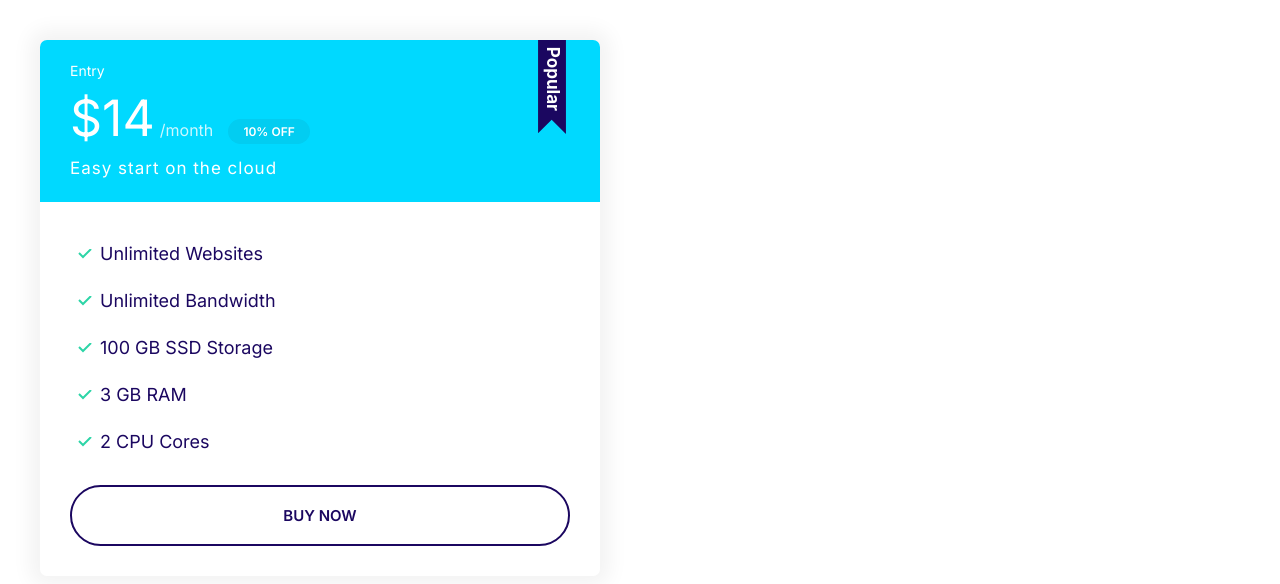
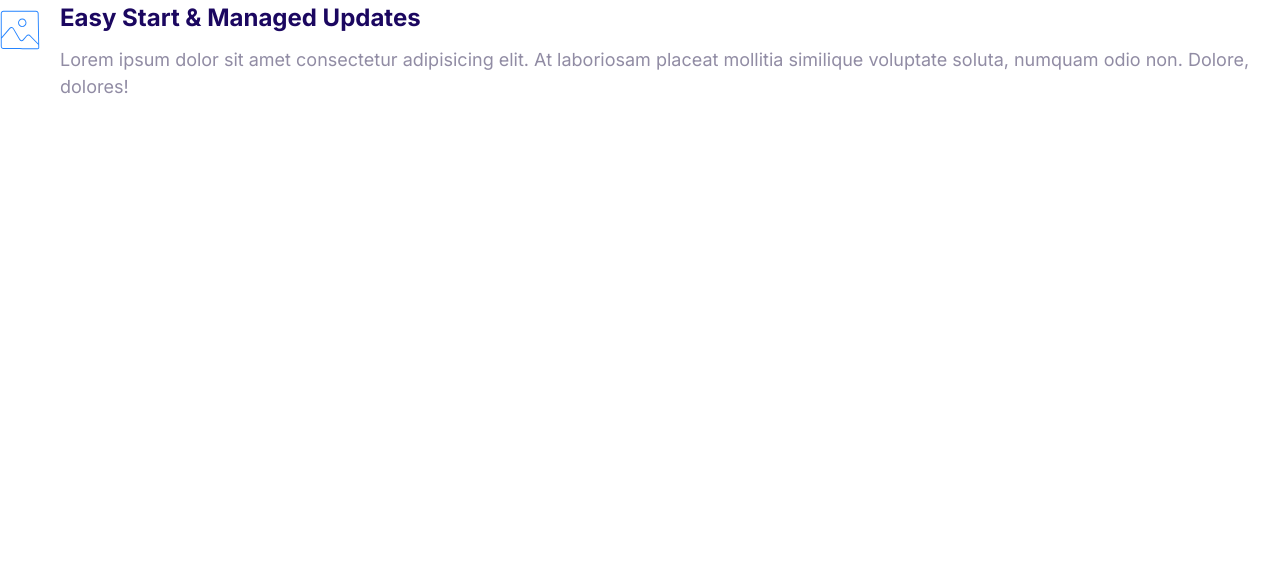
Before and after one commit to fainazfatima94/moshified, a plain HTML site: page index.html in a window 1280 px wide. Drawn offline with Linux system fonts and the light colour scheme.

Commit message:
media-objects

```diff
--- a/css/styles.css
+++ b/css/styles.css
@@ -380,3 +380,21 @@ a {
         font-size: 1.7rem;
     }
 }
+
+
+/* Media */
+.media {
+    display: flex;
+}
+
+.media__title {
+    margin-top: 0;
+}
+
+.media__body {
+    margin: 0 2rem; /* vertical horizontal */
+}
+
+.media__image {
+    margin-top: 1rem;
+}
--- a/index.html
+++ b/index.html
@@ -14,27 +14,19 @@
     <link rel="stylesheet" href="css/styles.css" />
   </head>
   <body>
-    <div style="width: 50%; padding: 4rem">
-      <div class="plan plan--popular">
-        <div class="card card--secondary">
-          <header class="card__header">
-            <h3 class="plan__name">Entry</h3>
-            <span class="plan__price">$14</span>
-            <span class="plan__billing-cycle">/month</span>
-            <span class="badge badge--secondary badge--small">10% OFF</span>
-            <span class="plan__description">Easy start on the cloud</span>
-          </header>
-          <div class="card__body">
-            <ul class="list list--tick">
-              <li class="list__item">Unlimited Websites</li>
-              <li class="list__item">Unlimited Bandwidth</li>
-              <li class="list__item">100 GB SSD Storage</li>
-              <li class="list__item">3 GB RAM</li>
-              <li class="list__item">2 CPU Cores</li>
-            </ul>
-            <button class="btn btn--outline btn--block">Buy Now</button>
-          </div>
-        </div>
+    <div class="media">
+      <div class="media__image">
+        <svg class="icon icon--primary">
+          <use xlink:href="images/sprite.svg#snap"></use>
+        </svg>
+      </div>
+      <div class="media__body">
+        <h3 class="media__title">Easy Start & Managed Updates</h3>
+        <p>
+          Lorem ipsum dolor sit amet consectetur adipisicing elit. At laboriosam
+          placeat mollitia similique voluptate soluta, numquam odio non. Dolore,
+          dolores!
+        </p>
       </div>
     </div>
   </body>
```
Also changed, not shown: components/media-objects.html (added, +15 -0 lines), images/snap.svg (added).
